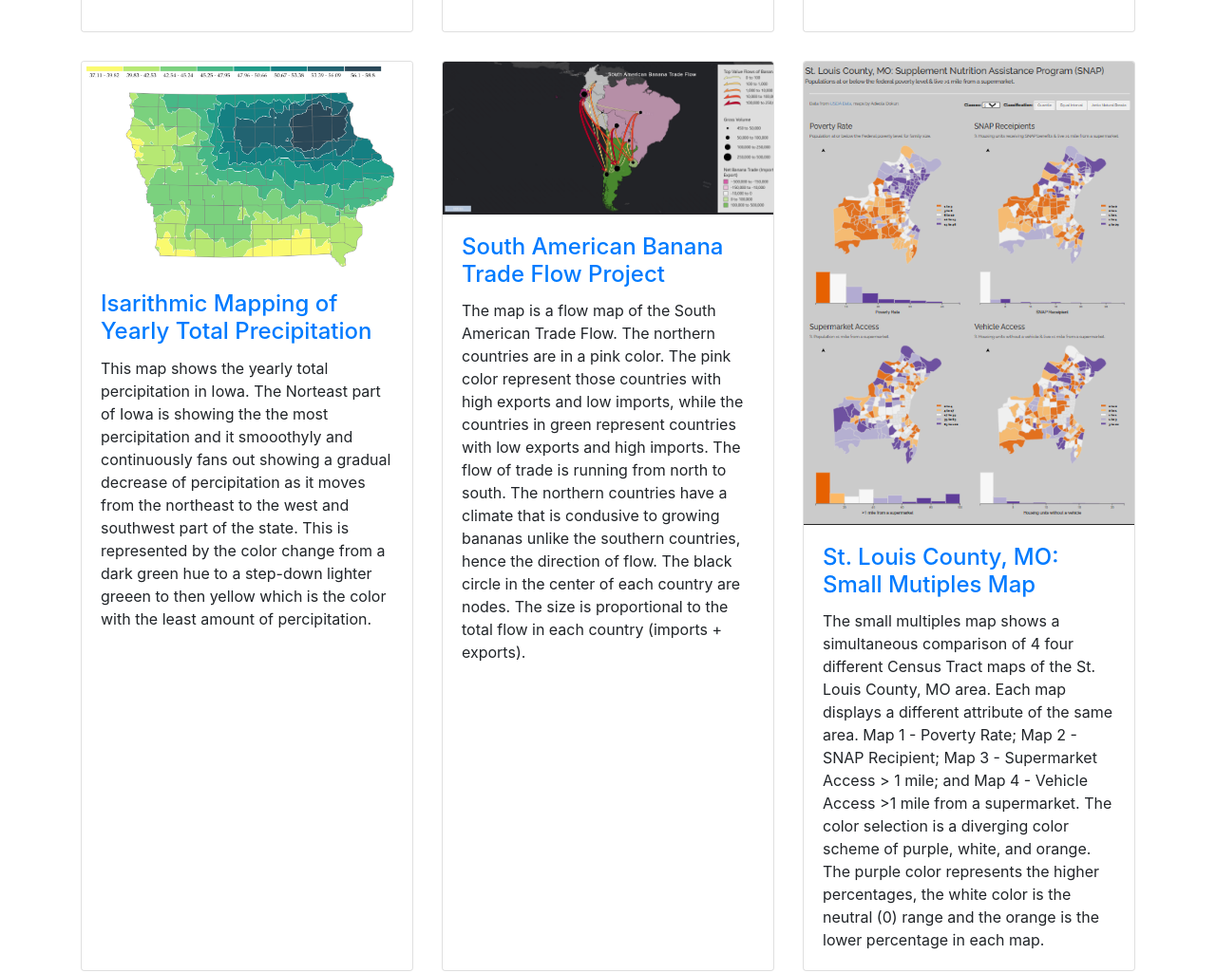
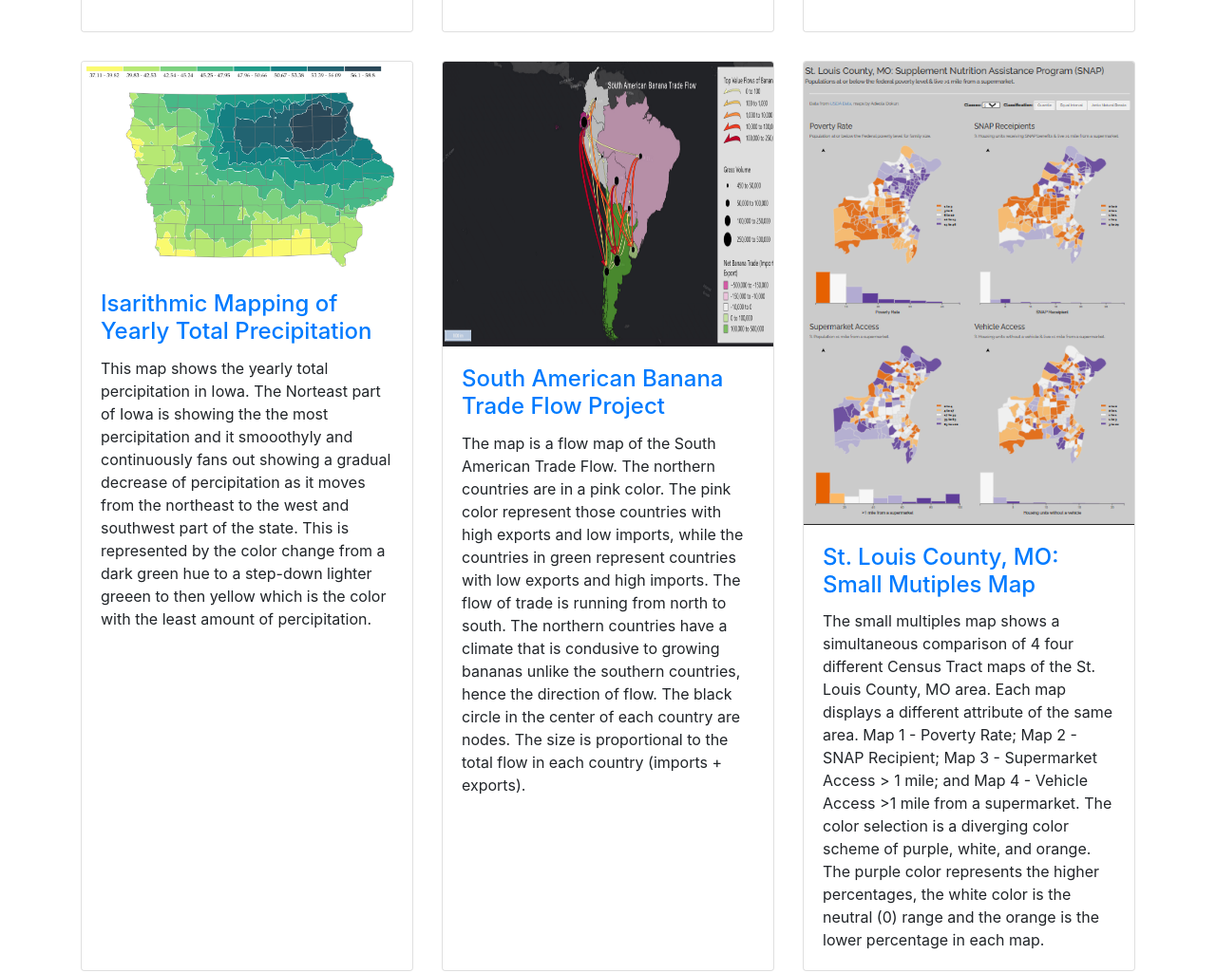
Before and after one commit to geog3540/dkun, a website: page index.html in a window 1280 px wide. Shown: the part 976-2001 px from the top of the page at 95% size. Drawn offline with Linux system fonts and the light colour scheme.

Commit message:
Update index.html

```diff
--- a/index.html
+++ b/index.html
@@ -146,7 +146,7 @@
         </div>
         <div class="col-lg-4 col-sm-6 portfolio-item">
           <div class="card h-100">
-            <a href="FlowMapper.html"><img class="card-img-top" src="Images/SoAmericaBananas Corrected map.png" alt="Flow Map"></a>
+            <a href="FlowMapper.html"><img class="card-img-top" height="300" src="Images/SoAmericaBananas Corrected map.png" alt="Flow Map"></a>
             <div class="card-body">
               <h4 class="card-title">
                 <a href="FlowMapper.html">South American Banana Trade Flow Project</a>
```
